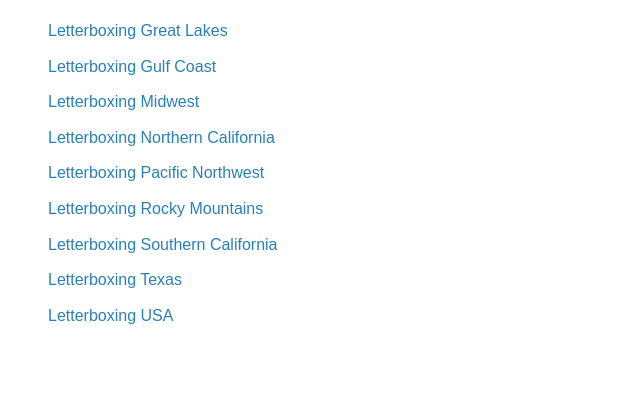
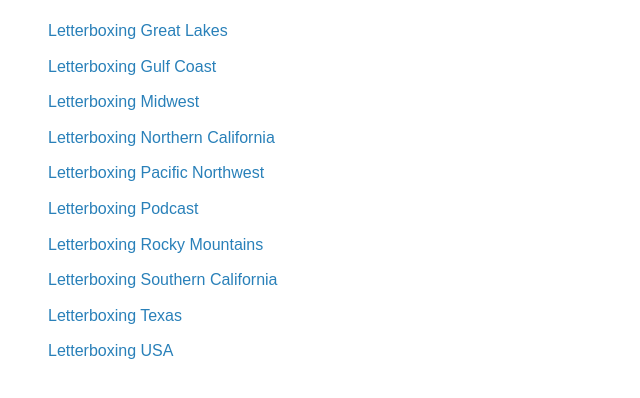
Before and after one commit to sileagle1/letterboxing-index, a plain HTML site: page docs/index.html in a window 1280 px wide. Shown: the part 108-506 px from the top of the page, without its empty margins (192-832 px from the left). Drawn offline with Linux system fonts and the light colour scheme.

Commit message:
Add podcast

```diff
--- a/docs/index.html
+++ b/docs/index.html
@@ -41,6 +41,7 @@
         <li><a href="https://sileagle1.github.io/letterboxing-midwest" target="_blank">Letterboxing Midwest</a></li>
         <li><a href="https://sileagle1.github.io/letterboxing-northern-california" target="_blank">Letterboxing Northern California</a></li>
         <li><a href="https://sileagle1.github.io/letterboxing-pacific-northwest" target="_blank">Letterboxing Pacific Northwest</a></li>
+        <li><a href="https://sileagle1.github.io/letterboxing-podcast" target="_blank">Letterboxing Podcast</a></li>
         <li><a href="https://sileagle1.github.io/letterboxing-rocky-mountains" target="_blank">Letterboxing Rocky Mountains</a></li>
         <li><a href="https://sileagle1.github.io/letterboxing-southern-california" target="_blank">Letterboxing Southern California</a></li>
         <li><a href="https://sileagle1.github.io/letterboxing-texas" target="_blank">Letterboxing Texas</a></li>
```
